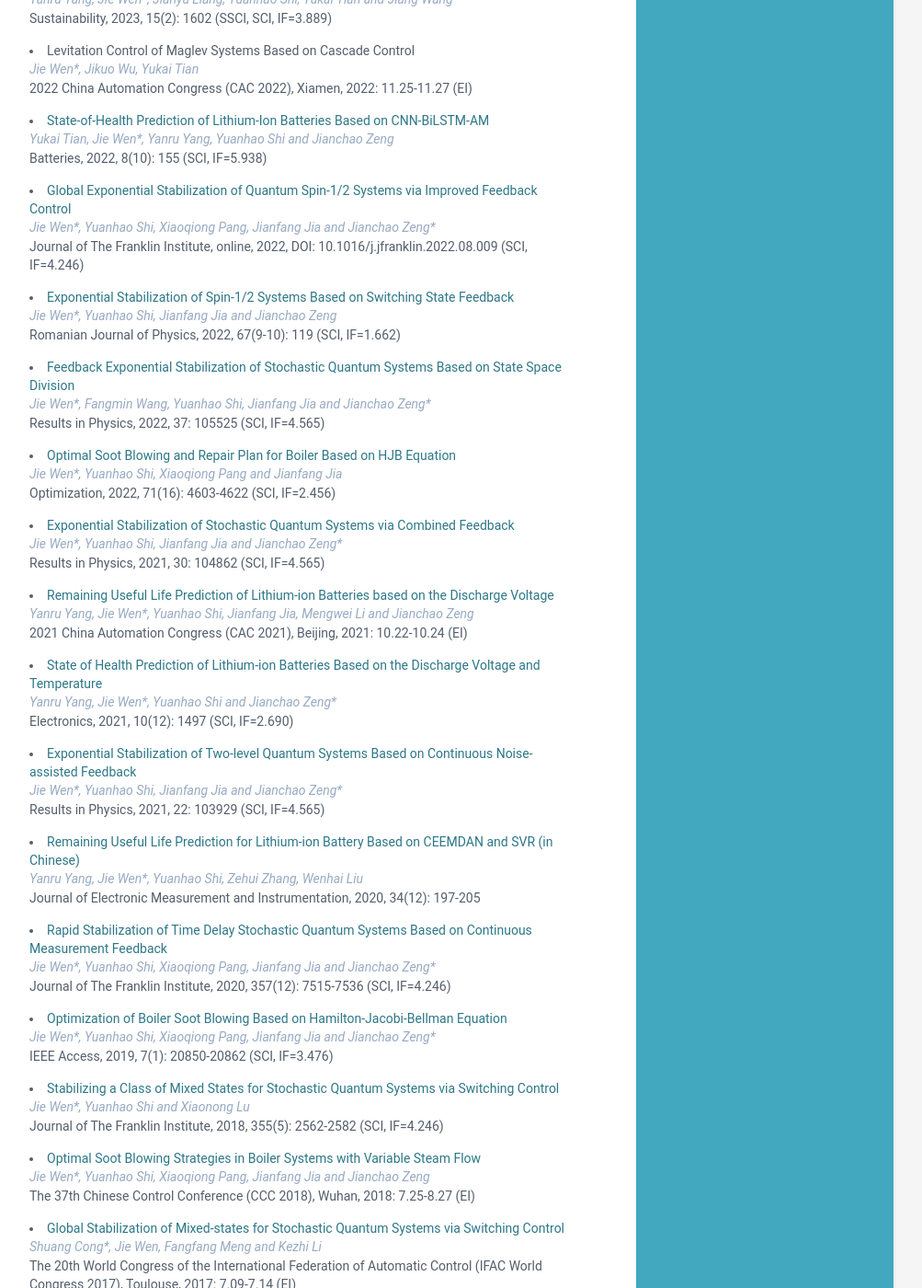
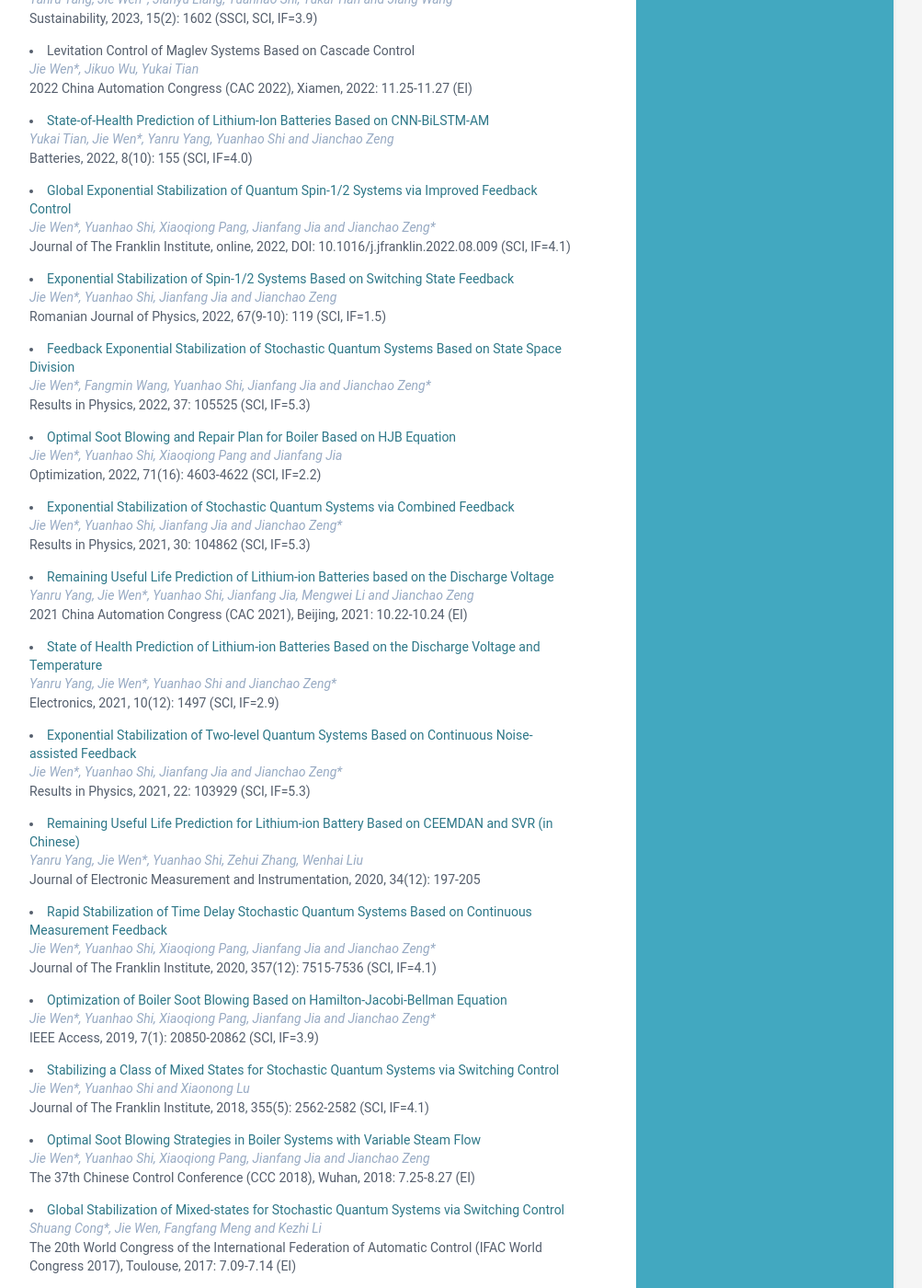
Before and after one commit to wenjie015/wenjie, a Jekyll site: the page built from index.html, in a window 1280 px wide and 1400 px high, scrolled down 1071 px. Shown: the whole window at 92% size, without its empty margins (168-1171 px from the left). Built offline with Jekyll 4.4.1, drawn with Linux system fonts in a browser that asks for light colours; some of the changed text lies outside the part shown.

Commit message:
Update data.yml

```diff
--- a/_data/data.yml
+++ b/_data/data.yml
@@ -58,7 +58,7 @@ publications:
       - title: Rapid Stabilization of Stochastic Quantum Systems in A Unified Framework
         link: https://doi.org/10.1088/1674-1056/acb9f3
         authors: Jie Wen*, Fangmin Wang, Yuanhao Shi, Jianfang Jia and Jianchao Zeng*
-        conference: "Chinese Physics B, online, 2023, DOI: 10.1088/1674-1056/acb9f3 (SCI, IF=1.652)"
+        conference: "Chinese Physics B, online, Chinese Physics B, 2023, 32: 070203. (SCI, IF=1.7)"
 
       # - title: Stable Levitation of Single-point Levitation Systems for Maglev Trains Based on Cascade Control
         # link:
@@ -73,7 +73,7 @@ publications:
       - title: Remaining Useful Life Prediction for Lithium-Ion Batteries Based on the Partial Voltage and Temperature
         link: https://doi.org/10.3390/su15021602
         authors: Yanru Yang, Jie Wen*, Jianyu Liang, Yuanhao Shi, Yukai Tian and Jiang Wang
-        conference: "Sustainability, 2023, 15(2): 1602 (SSCI, SCI, IF=3.889)"
+        conference: "Sustainability, 2023, 15(2): 1602 (SSCI, SCI, IF=3.9)"
 
       - title: Levitation Control of Maglev Systems Based on Cascade Control
         link:
@@ -83,32 +83,32 @@ publications:
       - title: State-of-Health Prediction of Lithium-Ion Batteries Based on CNN-BiLSTM-AM
         link: https://doi.org/10.3390/batteries8100155
         authors: Yukai Tian, Jie Wen*, Yanru Yang, Yuanhao Shi and Jianchao Zeng
-        conference: "Batteries, 2022, 8(10): 155 (SCI, IF=5.938)"
+        conference: "Batteries, 2022, 8(10): 155 (SCI, IF=4.0)"
 
       - title: Global Exponential Stabilization of Quantum Spin-1/2 Systems via Improved Feedback Control
         link: https://doi.org/10.1016/j.jfranklin.2022.08.009
         authors: Jie Wen*, Yuanhao Shi, Xiaoqiong Pang, Jianfang Jia and Jianchao Zeng*
-        conference: "Journal of The Franklin Institute, online, 2022, DOI: 10.1016/j.jfranklin.2022.08.009 (SCI, IF=4.246)"
+        conference: "Journal of The Franklin Institute, online, 2022, DOI: 10.1016/j.jfranklin.2022.08.009 (SCI, IF=4.1)"
 
       - title: Exponential Stabilization of Spin-1/2 Systems Based on Switching State Feedback
         link:  https://rjp.nipne.ro/2022_67_9-10/RomJPhys.67.119.pdf
         authors: Jie Wen*, Yuanhao Shi, Jianfang Jia and Jianchao Zeng
-        conference: "Romanian Journal of Physics, 2022, 67(9-10): 119 (SCI, IF=1.662)"
+        conference: "Romanian Journal of Physics, 2022, 67(9-10): 119 (SCI, IF=1.5)"
 
       - title: Feedback Exponential Stabilization of Stochastic Quantum Systems Based on State Space Division
         link: https://doi.org/10.1016/j.rinp.2022.105525
         authors: Jie Wen*, Fangmin Wang, Yuanhao Shi, Jianfang Jia and Jianchao Zeng*
-        conference: "Results in Physics, 2022, 37: 105525 (SCI, IF=4.565)"
+        conference: "Results in Physics, 2022, 37: 105525 (SCI, IF=5.3)"
 
       - title: Optimal Soot Blowing and Repair Plan for Boiler Based on HJB Equation
         link: https://doi.org/10.1080/02331934.2021.1954922
         authors: Jie Wen*, Yuanhao Shi, Xiaoqiong Pang and Jianfang Jia
-        conference: "Optimization, 2022, 71(16): 4603-4622 (SCI, IF=2.456)"
+        conference: "Optimization, 2022, 71(16): 4603-4622 (SCI, IF=2.2)"
 
       - title: Exponential Stabilization of Stochastic Quantum Systems via Combined Feedback
         link: https://doi.org/10.1016/j.rinp.2021.104862
         authors: Jie Wen*, Yuanhao Shi, Jianfang Jia and Jianchao Zeng*
-        conference: "Results in Physics, 2021, 30: 104862 (SCI, IF=4.565)"
+        conference: "Results in Physics, 2021, 30: 104862 (SCI, IF=5.3)"
 
       - title: Remaining Useful Life Prediction of Lithium-ion Batteries based on the Discharge Voltage
         link: https://doi.org/10.1109/CAC53003.2021.9727840
@@ -118,12 +118,12 @@ publications:
       - title: State of Health Prediction of Lithium-ion Batteries Based on the Discharge Voltage and Temperature
         link: https://doi.org/10.3390/electronics10121497
         authors: Yanru Yang, Jie Wen*, Yuanhao Shi and Jianchao Zeng*
-        conference: "Electronics, 2021, 10(12): 1497 (SCI, IF=2.690)"
+        conference: "Electronics, 2021, 10(12): 1497 (SCI, IF=2.9)"
 
       - title: Exponential Stabilization of Two-level Quantum Systems Based on Continuous Noise-assisted Feedback
         link: https://doi.org/10.1016/j.rinp.2021.103929
         authors: Jie Wen*, Yuanhao Shi, Jianfang Jia and Jianchao Zeng*
-        conference: "Results in Physics, 2021, 22: 103929 (SCI, IF=4.565)"
+        conference: "Results in Physics, 2021, 22: 103929 (SCI, IF=5.3)"
 
       - title: Remaining Useful Life Prediction for Lithium-ion Battery Based on CEEMDAN and SVR (in Chinese)
         link: https://doi.org/10.13382/j.jemi.B2003108
@@ -133,17 +133,17 @@ publications:
       - title: Rapid Stabilization of Time Delay Stochastic Quantum Systems Based on Continuous Measurement Feedback
         link: https://doi.org/10.1016/j.jfranklin.2020.05.016
         authors: Jie Wen*, Yuanhao Shi, Xiaoqiong Pang, Jianfang Jia and Jianchao Zeng*
-        conference: "Journal of The Franklin Institute, 2020, 357(12): 7515-7536 (SCI, IF=4.246)"
+        conference: "Journal of The Franklin Institute, 2020, 357(12): 7515-7536 (SCI, IF=4.1)"
 
       - title: Optimization of Boiler Soot Blowing Based on Hamilton-Jacobi-Bellman Equation
         link: https://doi.org/10.1109/ACCESS.2019.2897362
         authors: Jie Wen*, Yuanhao Shi, Xiaoqiong Pang, Jianfang Jia and Jianchao Zeng*
-        conference: "IEEE Access, 2019, 7(1): 20850-20862 (SCI, IF=3.476)"
+        conference: "IEEE Access, 2019, 7(1): 20850-20862 (SCI, IF=3.9)"
 
       - title: Stabilizing a Class of Mixed States for Stochastic Quantum Systems via Switching Control
         link: https://doi.org/10.1016/j.jfranklin.2018.01.031
         authors: Jie Wen*, Yuanhao Shi and Xiaonong Lu
-        conference: "Journal of The Franklin Institute, 2018, 355(5): 2562-2582 (SCI, IF=4.246)"
+        conference: "Journal of The Franklin Institute, 2018, 355(5): 2562-2582 (SCI, IF=4.1)"
 
       - title: Optimal Soot Blowing Strategies in Boiler Systems with Variable Steam Flow
         link: https://doi.org/10.23919/ChiCC.2018.8484204
@@ -168,12 +168,12 @@ publications:
       - title: Global Stabilization Control of Stochastic Quantum Systems
         link: https://doi.org/10.1007/s11432-015-0911-7
         authors: Shuang Cong*, Jie Wen, Sen Kuang and Fangfang Meng
-        conference: "SCIENCE CHINA Information Sciences, 2016, 59(11): 112502 (SCI, IF=7.275)"
+        conference: "SCIENCE CHINA Information Sciences, 2016, 59(11): 112502 (SCI, IF=8.8)"
 
       - title: Preparation of Quantum Gates for Open Quantum Systems by Lyapunov Control Method
         link: https://doi.org/10.1142/S1230161216500050
         authors: Jie Wen, Shuang Cong*
-        conference: "Open Systems & Information Dynamics, 2016, 23(01): 1650005 (SCI, IF=0.571)"
+        conference: "Open Systems & Information Dynamics, 2016, 23(01): 1650005 (SCI, IF=0.8)"
 
       - title: Global Stabilization of an Eigenstate for Stochastic Quantum Systems
         link: https://doi.org/10.1109/ICCA.2016.7505405
@@ -183,7 +183,7 @@ publications:
       - title: Comparison of Time Optimal Control for Two Level Quantum Systems
         link: https://doi.org/10.1109/JSEE.2014.00011
         authors: Shuang Cong*, Jie Wen and Xubo Zou
-        conference: "Journal of Systems Engineering and Electronics, 2014, 25(1): 95-103 (SCI, IF=1.363)"
+        conference: "Journal of Systems Engineering and Electronics, 2014, 25(1): 95-103 (SCI, IF=2.1)"
 
       - title: Lyapunov-based Control for the Operator Preparation in Markovian Open Quantum Systems
         link: https://doi.org/10.1109/ICInfA.2014.6932658
```
